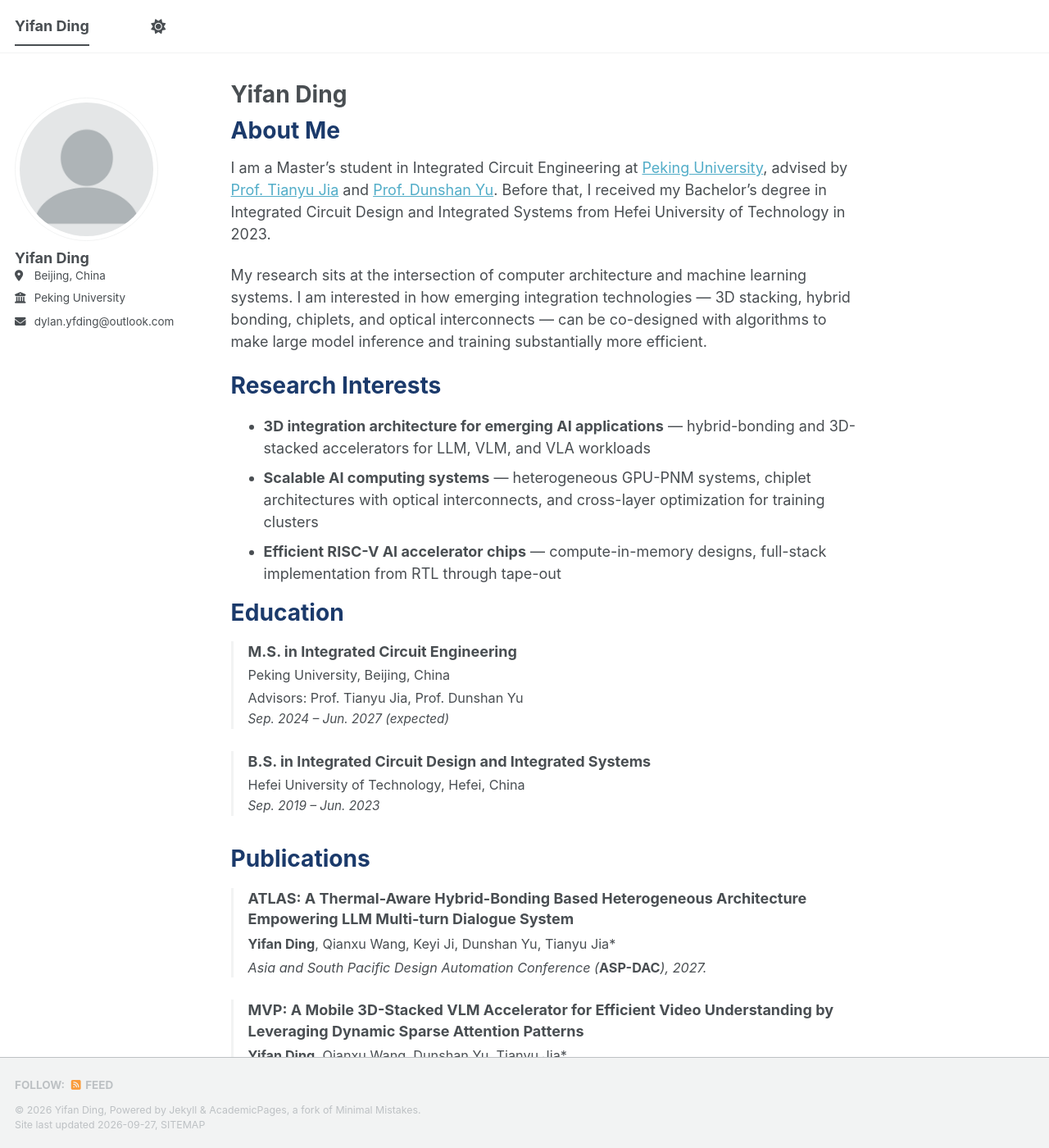
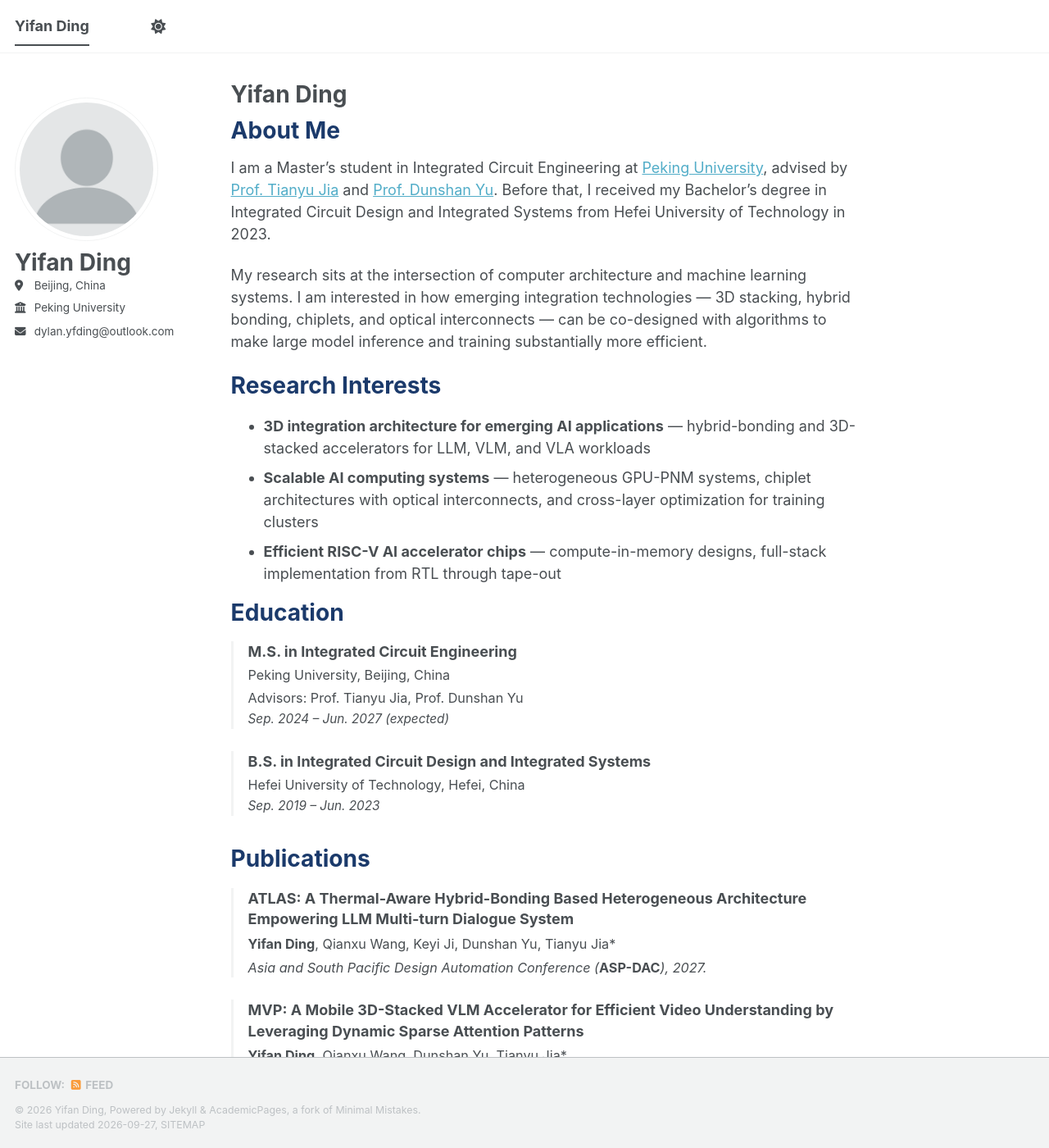
Before and after one commit to DylanDing54/DylanDing54.github.io, a Jekyll site: the page built from _pages/about.md, in a window 1280 px wide and 1400 px high. Shown: the whole window at 82% size. Built offline with Jekyll 4.4.1, drawn with Linux system fonts in a browser that asks for light colours; a style sheet for code colours, icons or effects is not loaded.

Commit message:
Enlarge the sidebar name and hide the duplicate page title
Co-Authored-By: Claude Opus 5 (1M context) <noreply@anthropic.com>

```diff
--- a/_sass/layout/_custom.scss
+++ b/_sass/layout/_custom.scss
@@ -128,9 +128,18 @@ html[data-theme="dark"] {
         color: var(--section-heading-color);
     }
 
-    /* keep the page title (the name at the top) in the normal text color */
+    /* The name already appears in the sidebar, so hide the duplicate
+       page title. Kept in the markup for SEO and screen readers. */
     h1.page__title {
-        color: var(--global-text-color);
+        position: absolute;
+        width: 1px;
+        height: 1px;
+        padding: 0;
+        margin: -1px;
+        overflow: hidden;
+        clip: rect(0, 0, 0, 0);
+        white-space: nowrap;
+        border: 0;
     }
 }
 
@@ -142,3 +151,9 @@ html[data-theme="dark"] {
     overflow-wrap: break-word;
     word-break: break-word;
 }
+
+/* Larger name in the sidebar. Matches the specificity of
+   `.sidebar .author__name` in _sidebar.scss so it actually wins. */
+.sidebar .author__name {
+    font-size: $type-size-3;
+}
```
